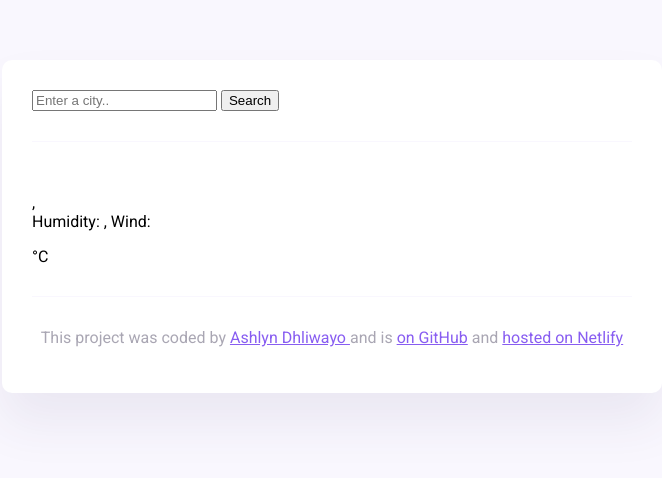
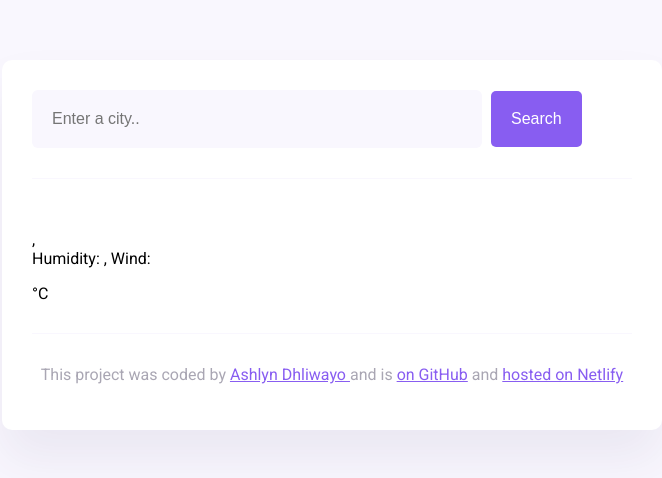
Before and after one commit to Nomadhli/week-6-homework, a website built with Parcel: page index.html in a window 1280 px wide. Shown: the whole page, without its empty margins (308-970 px from the left). Built offline with nearby package versions, Linux system fonts and the light colour scheme.

Commit message:
updated css

```diff
--- a/src/styles.css
+++ b/src/styles.css
@@ -21,7 +21,7 @@ header {
   padding-bottom: 30px;
 }
 
-.search-input {
+.search-form-input {
   background-color: #f9f7fe;
   border: none;
   color: rgba(39, 33, 66, 0.4);
@@ -31,7 +31,7 @@ header {
   border-radius: 6px;
 }
 
-.search-button {
+.search-form-button {
   margin-left: 5px;
   font-size: 16px;
   background-color: #885df1;
```
